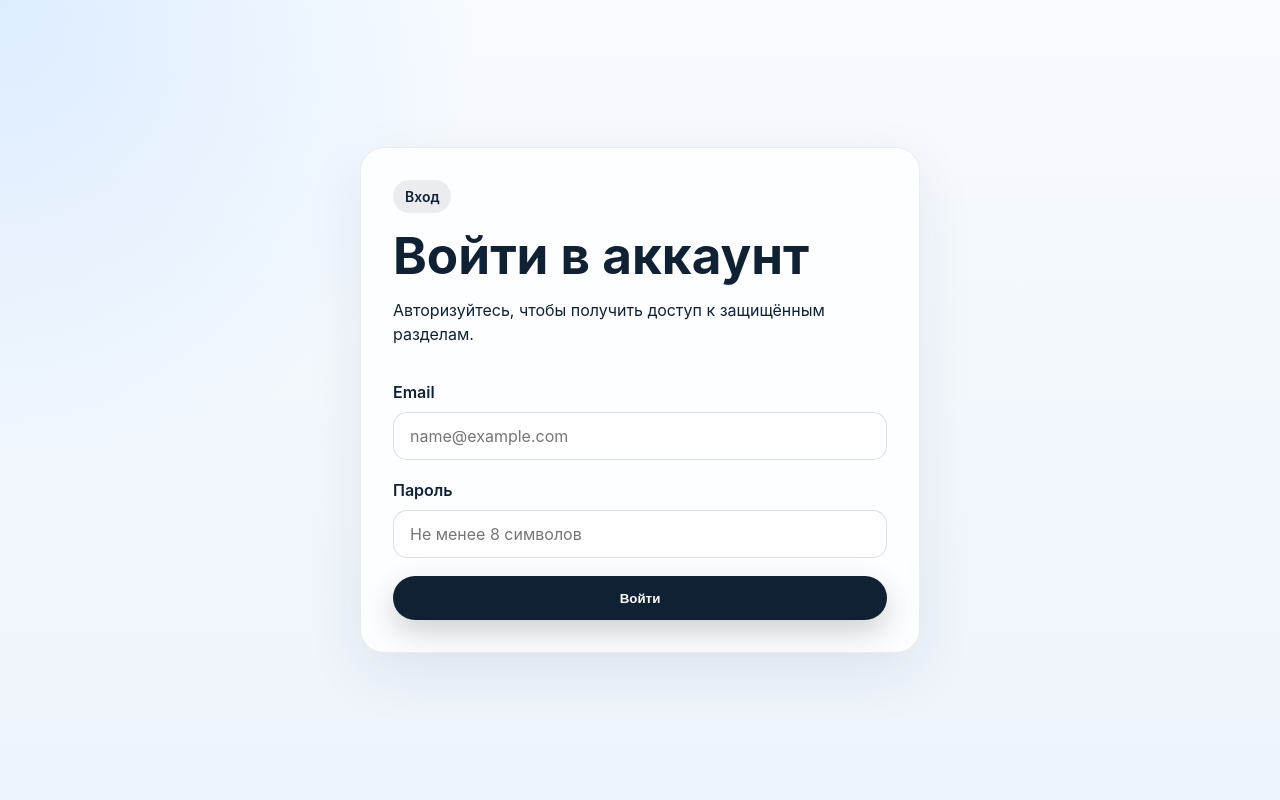
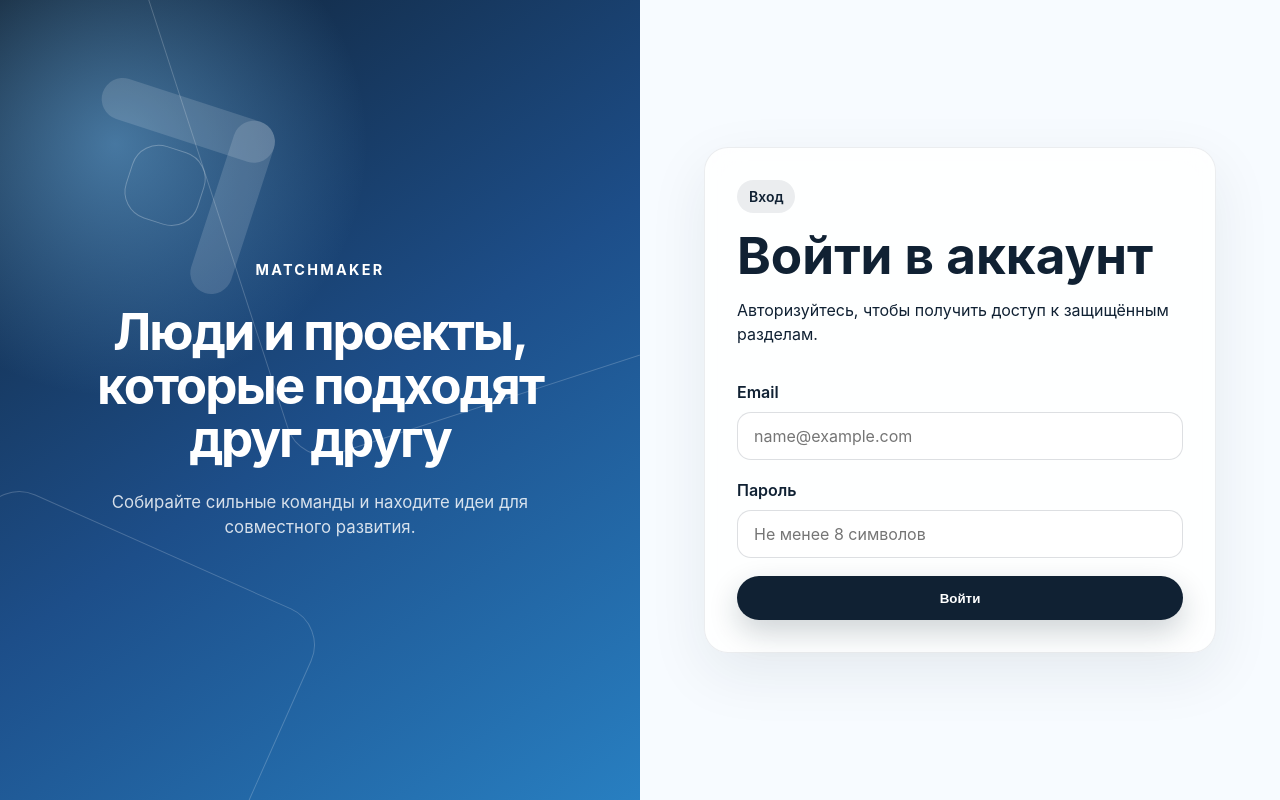
Before and after one commit to BartashevichEgor/matchmaker-frontend, a React (Vite) app in the folder web/: page /login in a window 1280 px wide. Built offline with nearby package versions, Linux system fonts and the light colour scheme.

Commit message:
feat(web): add split auth page layout

```diff
--- /dev/null
+++ b/web/src/layouts/AuthPageLayout/AuthPageLayout.tsx
@@ -0,0 +1,28 @@
+import type { ReactNode } from 'react';
+
+type AuthPageLayoutProps = {
+  children: ReactNode;
+};
+
+export function AuthPageLayout({ children }: AuthPageLayoutProps) {
+  return (
+    <main className="auth-page-layout">
+      <section className="auth-page-layout__visual" aria-label="Презентационная панель">
+        <div className="auth-page-layout__visual-art" aria-hidden="true">
+          <span />
+          <span />
+          <span />
+        </div>
+        <div className="auth-page-layout__visual-content">
+          <p className="auth-page-layout__eyebrow">Matchmaker</p>
+          <h1>Люди и проекты, которые подходят друг другу</h1>
+          <p>Собирайте сильные команды и находите идеи для совместного развития.</p>
+        </div>
+      </section>
+
+      <section className="auth-page-layout__form">
+        <div className="section-card auth-page">{children}</div>
+      </section>
+    </main>
+  );
+}
--- a/web/src/pages/login/LoginPage.tsx
+++ b/web/src/pages/login/LoginPage.tsx
@@ -2,6 +2,7 @@ import { Navigate, useLocation, useNavigate } from 'react-router-dom';
 import { useAuth } from '../../app/providers/AuthProvider';
 import { AuthForm } from '../../features/auth/ui/AuthForm';
 import { resolveRedirectTarget, type RedirectState } from '../../features/auth/lib/resolve-redirect-target';
+import { AuthPageLayout } from '../../layouts/AuthPageLayout/AuthPageLayout';
 
 export function LoginPage() {
   const { user, isInitialized, authError, authErrorCode, clearAuthError, login } = useAuth();
@@ -20,8 +21,7 @@ export function LoginPage() {
   };
 
   return (
-    <main className="page-shell">
-      <section className="section-card auth-page">
+    <AuthPageLayout>
       <AuthForm
         mode="login"
         title="Войти в аккаунт"
@@ -32,7 +32,6 @@ export function LoginPage() {
         externalErrorCode={authErrorCode}
         onClearExternalError={clearAuthError}
       />
-      </section>
-    </main>
+    </AuthPageLayout>
   );
 }
--- a/web/src/pages/register/RegisterPage.tsx
+++ b/web/src/pages/register/RegisterPage.tsx
@@ -1,6 +1,7 @@
 import { Navigate, useNavigate } from 'react-router-dom';
 import { useAuth } from '../../app/providers/AuthProvider';
 import { AuthForm } from '../../features/auth/ui/AuthForm';
+import { AuthPageLayout } from '../../layouts/AuthPageLayout/AuthPageLayout';
 
 export function RegisterPage() {
   const { user, isInitialized, authError, authErrorCode, clearAuthError, register } = useAuth();
@@ -16,8 +17,7 @@ export function RegisterPage() {
   };
 
   return (
-    <main className="page-shell">
-      <section className="section-card auth-page">
+    <AuthPageLayout>
       <AuthForm
         mode="register"
         title="Создать аккаунт"
@@ -28,7 +28,6 @@ export function RegisterPage() {
         externalErrorCode={authErrorCode}
         onClearExternalError={clearAuthError}
       />
-      </section>
-    </main>
+    </AuthPageLayout>
   );
 }
--- a/web/src/styles/global.css
+++ b/web/src/styles/global.css
@@ -49,6 +49,133 @@ a {
 
 .auth-page {
   width: min(100%, 560px);
+}
+
+.auth-page-layout {
+  min-height: 100vh;
+  display: grid;
+  grid-template-columns: minmax(0, 1fr) minmax(0, 1fr);
+  background: #eef4fb;
+}
+
+.auth-page-layout__visual,
+.auth-page-layout__form {
+  min-width: 0;
+  min-height: 100vh;
+}
+
+.auth-page-layout__visual {
+  position: relative;
+  display: grid;
+  place-items: center;
+  overflow: hidden;
+  padding: clamp(32px, 6vw, 88px);
+  color: #ffffff;
+  background:
+    radial-gradient(circle at 18% 18%, rgba(130, 203, 255, 0.46), transparent 30%),
+    linear-gradient(145deg, #102133 0%, #1d4e89 52%, #287fc1 100%);
+}
+
+.auth-page-layout__visual::before,
+.auth-page-layout__visual::after {
+  content: '';
+  position: absolute;
+  border: 1px solid rgba(255, 255, 255, 0.2);
+  border-radius: 40px;
+  transform: rotate(-18deg);
+}
+
+.auth-page-layout__visual::before {
+  width: 42vw;
+  height: 42vw;
+  min-width: 360px;
+  min-height: 360px;
+  top: -18%;
+  right: -16%;
+}
+
+.auth-page-layout__visual::after {
+  width: 28vw;
+  height: 28vw;
+  min-width: 240px;
+  min-height: 240px;
+  bottom: -12%;
+  left: -14%;
+  transform: rotate(24deg);
+}
+
+.auth-page-layout__visual-content {
+  position: relative;
+  z-index: 1;
+  width: min(100%, 560px);
+  text-align: center;
+}
+
+.auth-page-layout__eyebrow {
+  margin: 0 0 24px;
+  font-size: 0.9rem;
+  font-weight: 700;
+  letter-spacing: 0.16em;
+  text-transform: uppercase;
+}
+
+.auth-page-layout__visual-content h1 {
+  margin: 0;
+  font-size: clamp(2rem, 4vw, 4.5rem);
+  line-height: 1.05;
+  letter-spacing: -0.04em;
+}
+
+.auth-page-layout__visual-content > p:last-child {
+  max-width: 420px;
+  margin: 24px auto 0;
+  color: rgba(255, 255, 255, 0.82);
+  font-size: 1.05rem;
+}
+
+.auth-page-layout__visual-art {
+  position: absolute;
+  z-index: 0;
+  width: 180px;
+  height: 180px;
+  top: 12%;
+  left: 12%;
+  transform: rotate(18deg);
+}
+
+.auth-page-layout__visual-art span {
+  position: absolute;
+  display: block;
+  border-radius: 28px;
+  background: rgba(255, 255, 255, 0.14);
+}
+
+.auth-page-layout__visual-art span:nth-child(1) {
+  width: 100%;
+  height: 42px;
+  top: 0;
+}
+
+.auth-page-layout__visual-art span:nth-child(2) {
+  width: 42px;
+  height: 100%;
+  right: 0;
+}
+
+.auth-page-layout__visual-art span:nth-child(3) {
+  width: 76px;
+  height: 76px;
+  right: 54px;
+  bottom: 52px;
+  border: 1px solid rgba(255, 255, 255, 0.26);
+  background: transparent;
+}
+
+.auth-page-layout__form {
+  display: grid;
+  place-items: center;
+  padding: clamp(24px, 5vw, 80px);
+  background: #f7fbff;
 }
 
 .hero-card h1,
@@ -174,6 +301,31 @@ a {
 
   .auth-page {
     width: 100%;
+  }
+}
+
+@media (max-width: 800px) {
+  .auth-page-layout {
+    display: block;
+  }
+
+  .auth-page-layout__visual,
+  .auth-page-layout__form {
+    min-height: auto;
+  }
+
+  .auth-page-layout__visual {
+    min-height: 300px;
+    padding: 48px 24px;
+  }
+
+  .auth-page-layout__visual-content h1 {
+    font-size: clamp(2rem, 8vw, 3.5rem);
+  }
+
+  .auth-page-layout__form {
+    min-height: calc(100vh - 300px);
+    padding: 32px 16px;
   }
 }
 
```
Also changed, not shown: 3 other files (tests, documents, lock files or other folders). Lines whose indentation alone changed are shown as unchanged.
